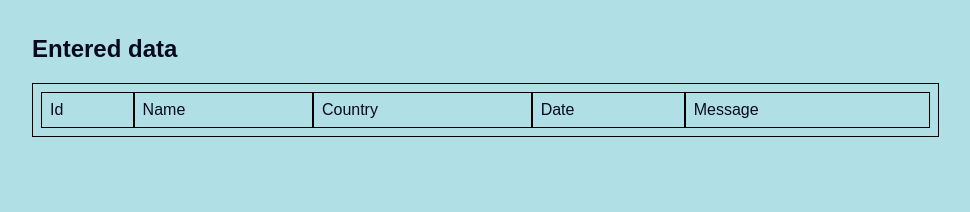
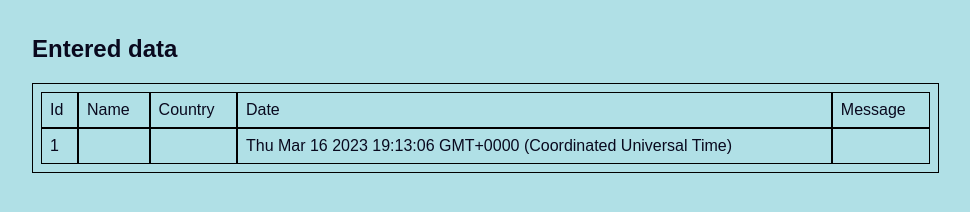
Before and after one commit to LKollstroem/Renderproject, a website: page ajaxmessage.html in a window 1280 px wide. Both pictures are taken after a click on the button "Show data". Shown: the part 160-372 px from the top of the page, without its empty margins (126-1096 px from the left). Drawn offline with Linux system fonts and the light colour scheme.

Commit message:
last commit

```diff
--- a/ajaxmessage.html
+++ b/ajaxmessage.html
@@ -53,7 +53,7 @@
         Name <input type="text" name="username" id="username">
         Country <input type="text" name="country" id="country">
         Message <input type="text" name="message" id="message">
-		<button onclick="loadTable" id="button" name="button" type="button">Show data</button>
+		<button onclick="loadTable()" id="button" name="button" type="button">Show data</button>
 	</form>
 	<br>
     <h2>Entered data</h2>
@@ -73,39 +73,32 @@
 		</table>
     </div>
 	<script>
-//This those not work with JSON, and not by pulling data straight from the form, have tryed many many versions
-	function loadTable(i){
 
-		var i = 0;
-		var data = document.getElementById("ajaxform");
-		var xmlhttp = new XMLHttpRequest();
-		xmlhttp.onreadystatechange = function() {
-			if (this.readyState == 4 && this.status == 200) {
-				var username = document.getElementById("username");
-				var country = document.getElementById("country");
-				var message = document.getElementById("message");
-				var date = new Date();
-				var id = data.length + 1;
-				results = document.getElementById("data").innerHTML;
-				results = '<style>table, td {background-color: powderblue; border: 1px solid black;}</style><table id="table" border="1">';
-				for(var i =0; i<data.length; i++){
-					results +=
-					'<tr>'+
-					'<td>' +data[i].id+'</td>'+
-					'<td>' +data[i].username+'</td>'+
-					'<td>' +data[i].country+'</td>'+
-					'<td>' +data[i].date+'</td>'+
-					'<td>' +data[i].message+'</td>'+
-					'</tr>';
-				}
-			}
-		};
-		xmlhttp.open("POST", "/ajaxmessage", true);
-		xmlhttp.send(results);
+//not working with AJAX, so had to find another way to make the table.
+	var clicks = 0;
+	function loadTable(){
+		var date = new Date();
+		clicks += 1;
+		var id = clicks;
+		var results = document.getElementById("data");
+		var row = document.createElement('tr');
+		var column1 = document.createElement('td');
+		var column2 = document.createElement('td');
+		var column3 = document.createElement('td');
+		var column4 = document.createElement('td');
+		var column5 = document.createElement('td');
+		column1.innerHTML = id;
+		column2.innerHTML = document.getElementById('username').value;
+		column3.innerHTML = document.getElementById('country').value;
+		column4.innerHTML = date;
+		column5.innerHTML = document.getElementById('message').value;
+		row.appendChild(column1);
+		row.appendChild(column2);
+		row.appendChild(column3);
+		row.appendChild(column4);
+		row.appendChild(column5);
+		table.children[0].appendChild(row);
 	}
-
-
-
 
 	</script>
 
--- a/ajaxmessage.json
+++ /dev/null
@@ -1 +0,0 @@
-[{"id":24,"date":"2023-03-14T17:43:42.230Z"},{"id":25,"date":"2023-03-14T17:46:00.777Z"},{"id":3,"username":"Leena","country":"Norway","message":"Test","date":"2023-03-15T17:25:04.894Z"},{"id":4,"username":"Leena","country":"Norway","message":"Test","date":"2023-03-15T17:56:17.383Z"},{"id":5,"username":"Leena","country":"Norway","message":"Test","date":"2023-03-15T18:04:29.360Z"},{"id":6,"username":"Leena","country":"Norway","message":"Test","date":"2023-03-15T18:31:28.687Z"},{"id":7,"username":"Leena","country":"Norway","message":"Test","date":"2023-03-15T18:33:47.012Z"},{"id":8,"username":"Leena","country":"Norway","message":"Test","date":"2023-03-15T19:14:36.795Z"},{"id":9,"username":"Leena","country":"Norway","message":"Test","date":"2023-03-15T19:23:40.459Z"},{"id":10,"username":"Leena","country":"Norway","message":"Test","date":"2023-03-15T19:28:55.281Z"}]
--- a/guestbook.json
+++ b/guestbook.json
@@ -1 +1 @@
-[{"id":"1","username":"Pam","country":"Anguilla","date":"Thu Feb 22 2007 22:28:32 GMT+0200 (FLE Standard Time)","message":"How are you guys doing?"},{"id":"2","username":"Sofia","country":"Macau","date":"Mon Apr 05 1993 09:12:01 GMT+0300 (FLE Daylight Time)","message":"Hello world!"},{"id":"3","username":"Ashley","country":"Mauritania","date":"Sat Oct 19 1991 01:31:38 GMT+0300 (FLE Daylight Time)","message":"Greetings from Mauritania!"},{"id":"4","username":"Baxter","country":"Malta","date":"Sat Sep 03 2005 08:52:38 GMT+0300 (FLE Daylight Time)","message":"Very nice!"},{"id":"5","username":"Vickie","country":"Uganda","date":"Tue Jul 22 2003 08:53:21 GMT+0300 (FLE Daylight Time)","message":"Anyone from Africa here?"},{"id":6,"username":"Leena","country":"Norway","message":"Test","date":"2023-03-15T19:58:18.881Z"}]
+[{"id":"1","username":"Pam","country":"Anguilla","date":"Thu Feb 22 2007 22:28:32 GMT+0200 (FLE Standard Time)","message":"How are you guys doing?"},{"id":"2","username":"Sofia","country":"Macau","date":"Mon Apr 05 1993 09:12:01 GMT+0300 (FLE Daylight Time)","message":"Hello world!"},{"id":"3","username":"Ashley","country":"Mauritania","date":"Sat Oct 19 1991 01:31:38 GMT+0300 (FLE Daylight Time)","message":"Greetings from Mauritania!"},{"id":"4","username":"Baxter","country":"Malta","date":"Sat Sep 03 2005 08:52:38 GMT+0300 (FLE Daylight Time)","message":"Very nice!"},{"id":"5","username":"Vickie","country":"Uganda","date":"Tue Jul 22 2003 08:53:21 GMT+0300 (FLE Daylight Time)","message":"Anyone from Africa here?"},{"id":6,"username":"Leena","country":"Norway","message":"Test","date":"2023-03-15T19:58:18.881Z"},{"id":7,"username":"Leena","country":"Norway","message":"Test2","date":"2023-03-16T16:28:20.650Z"}]
--- a/package.json
+++ b/package.json
@@ -5,7 +5,7 @@
   "main": "routes.js",
   "scripts": {
     "test": "echo \"Error: no test specified\" && exit 1",
-    "start": "node index.js"
+    "start": "node routes.js"
   },
   "keywords": [
     "render",
```
Also changed, not shown: index.html (+5 -1 lines), routes.js (line endings or trailing spaces).
